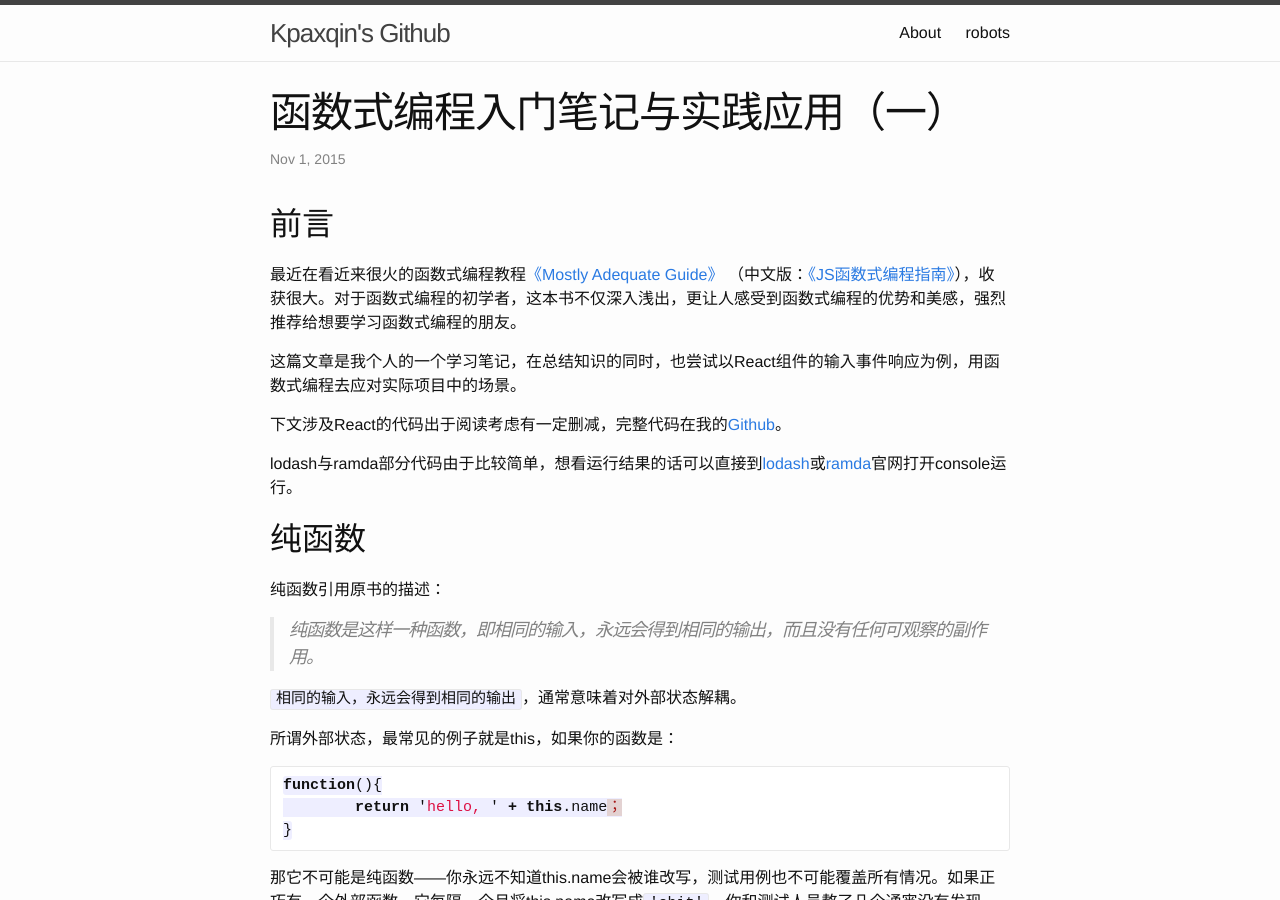
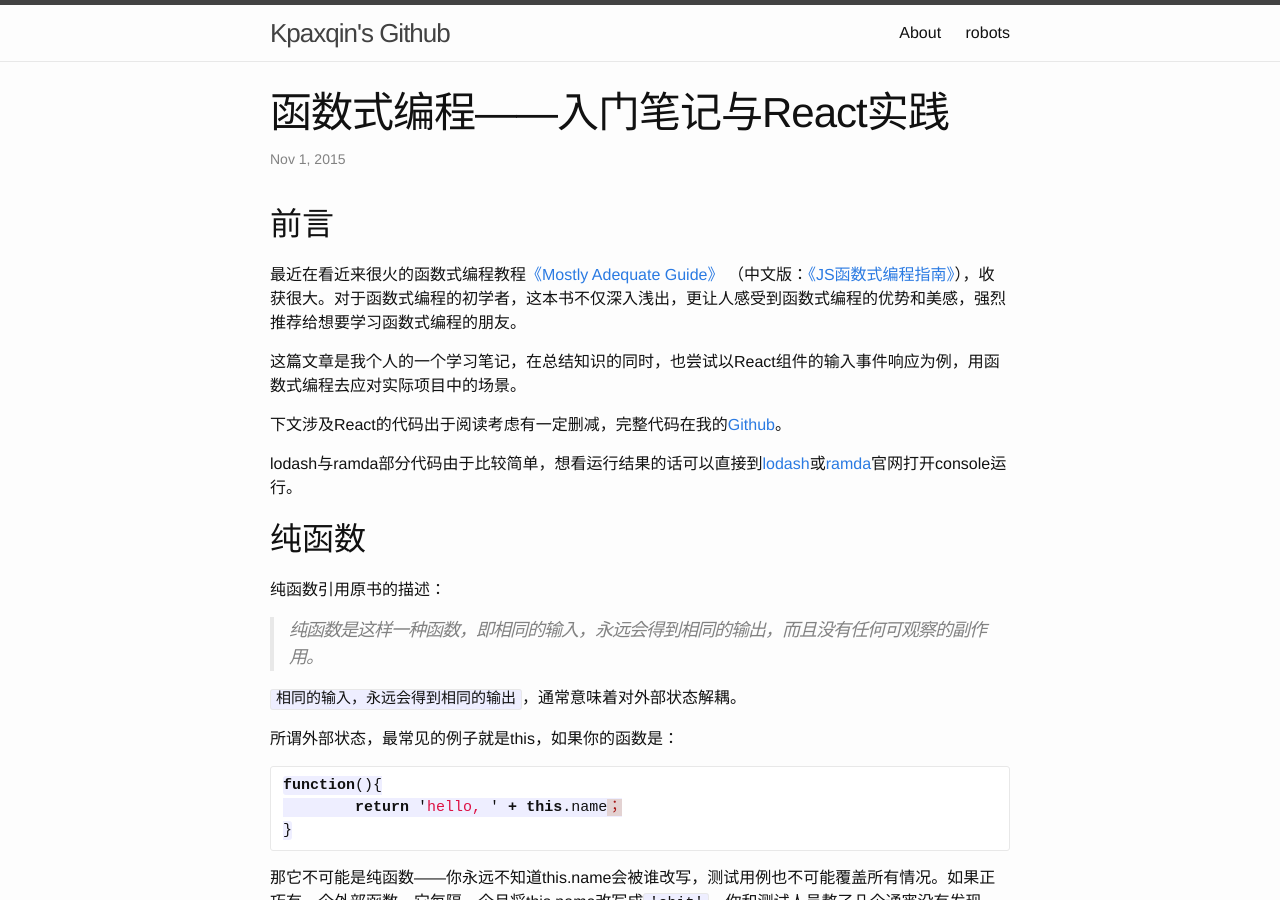
Before and after one commit to kpaxqin/kpaxqin.github.io, a Jekyll site: the page built from _posts/2015-11-01-Functional_Programming.markdown, in a window 1280 px wide and 900 px high. Built offline with Jekyll 4.4.1, drawn with Linux system fonts in a browser that asks for light colours; Markdown is read by kramdown in place of the engine named in the settings.

Commit message:
Update 2015-11-01-Functional_Programming.markdown
edit title

```diff
--- a/_posts/2015-11-01-Functional_Programming.markdown
+++ b/_posts/2015-11-01-Functional_Programming.markdown
@@ -1,6 +1,6 @@
 ---
 layout: post
-title:  "函数式编程入门笔记与实践应用（一）"
+title:  "函数式编程——入门笔记与React实践"
 description: "函数式编程入门笔记；Curry与Compose；使用函数式编程处理react组件事件"
 date:   2015-11-01 19:30:00
 categories: FP functional-programming curry compose react
```
